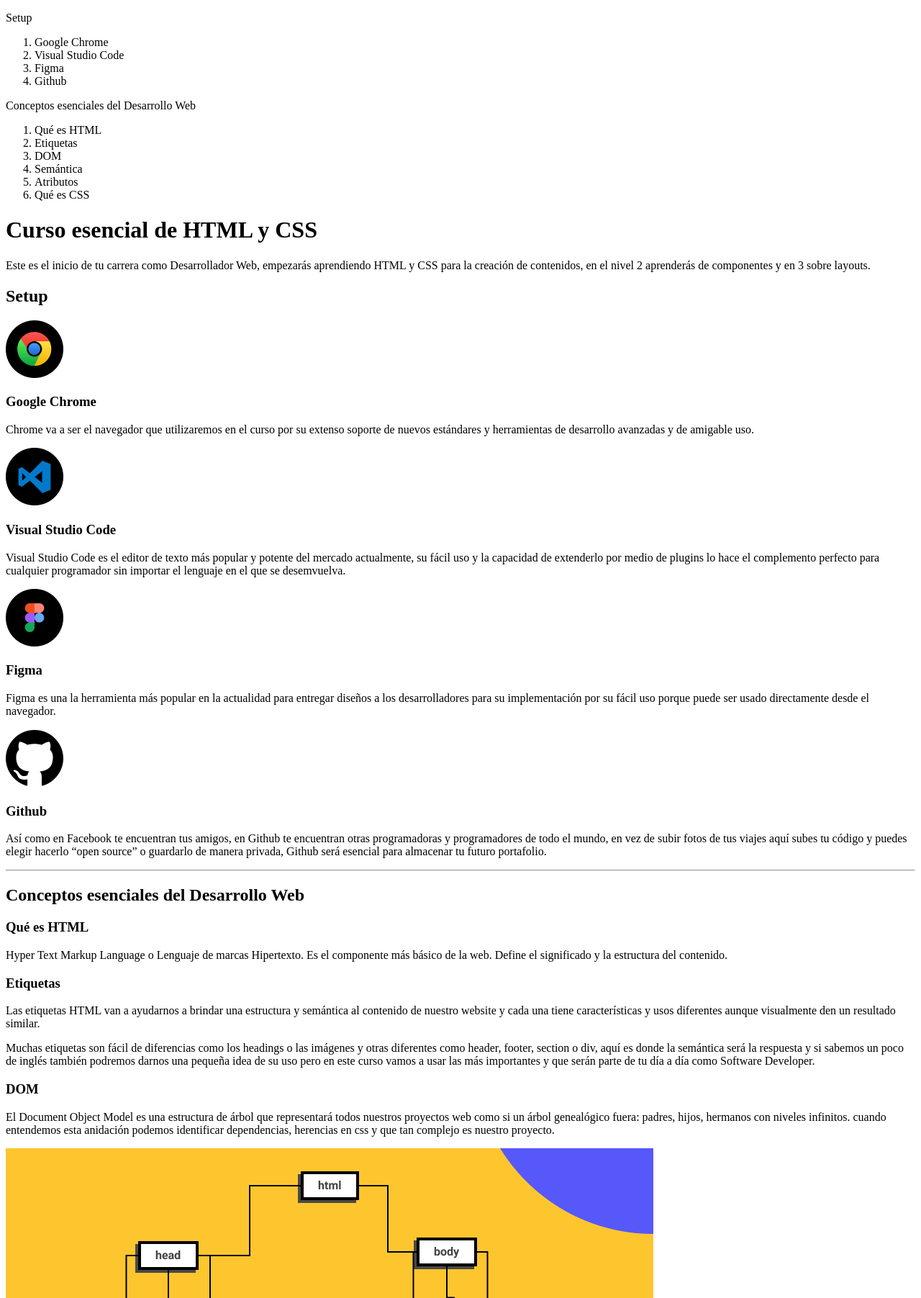
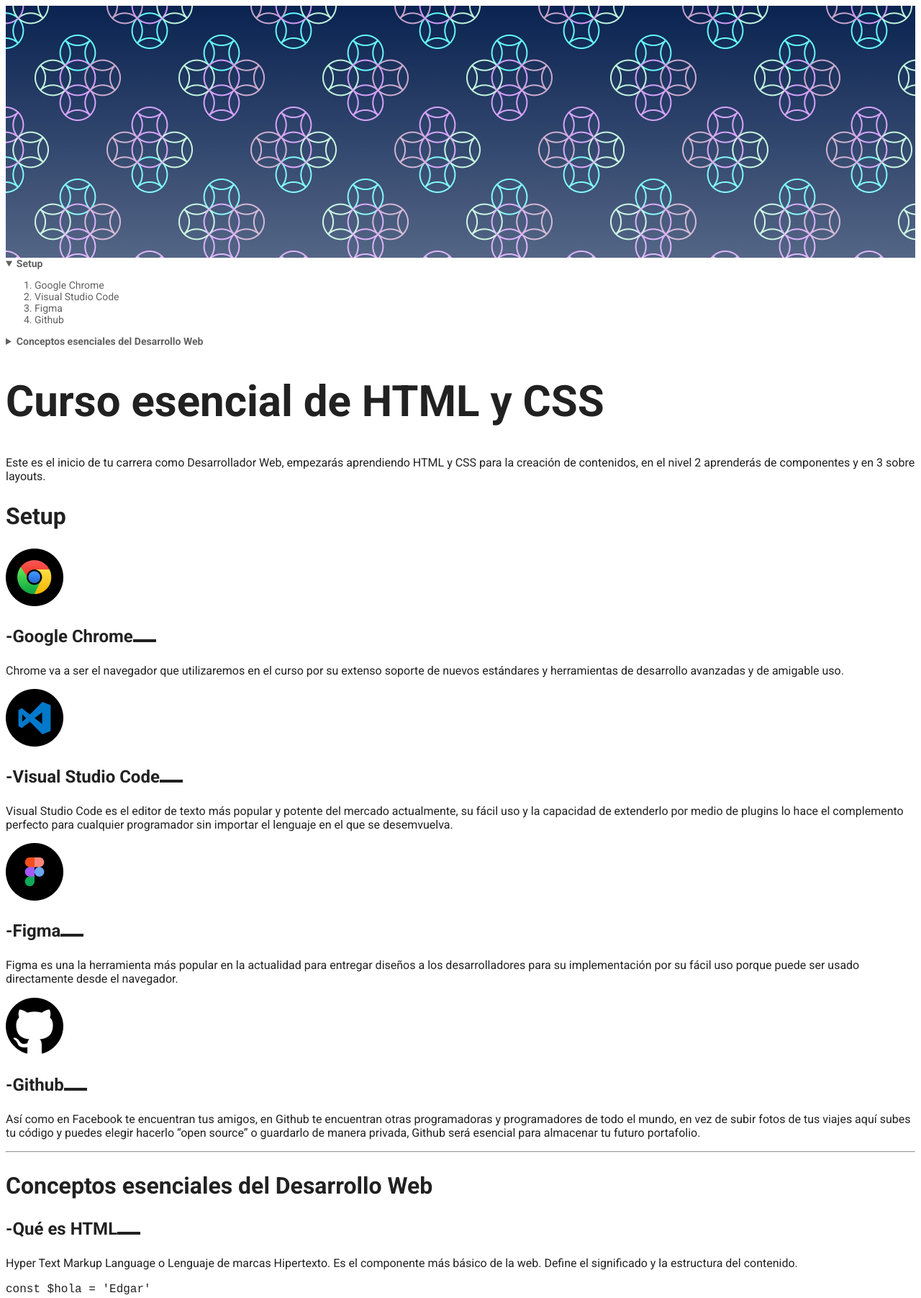
Before and after one commit to enavarro42/curso-esencial-html-css, a plain HTML site: page index.html in a window 1280 px wide. Shown: the top 1803 px of the page at 72% size. Drawn offline with Linux system fonts and the light colour scheme.

Commit message:
-Menu con js - styles - header image

```diff
--- /dev/null
+++ b/css/style.css
@@ -0,0 +1,67 @@
+:root {
+  font-size: 16px;
+  --gray30: #212121;
+  --gray20: #212429;
+  --gray10: #616161;
+  --backgroundSecundary: #FEC62E;
+}
+
+body {
+  color: var(--gray30);
+  font-family: 'Roboto', sans-serif;
+}
+
+a {
+  color: var(--gray30);
+}
+
+header {
+  font-size: 14px;
+  color: var(--gray10);
+}
+
+header a {
+  color: var(--gray10);
+  text-decoration: none;
+}
+
+header a:hover {
+  color: var(--gray30);
+}
+
+nav details summary {
+  font-weight: bold;
+}
+
+h1 {
+  font-size: 3.75em;
+}
+
+h2 {
+  font-size: 2em;
+}
+
+h3 {
+  font-size: 1.5em;
+}
+
+pre {
+  background: var(--backgroundSecundary);
+}
+
+.hero {
+  background-image: linear-gradient(to top, rgba(255, 255, 255, .3), transparent), url('../images/pattern.png');
+  height: 350px;
+}
+
+h3::before {
+  content: '-';
+}
+
+h3::after {
+  content: '';
+  width: 32px;
+  height: 4px;
+  background: var(--gray30);
+  display: inline-block;
+}
--- a/index.html
+++ b/index.html
@@ -3,27 +3,80 @@
 <head>
   <meta charset="UTF-8">
   <meta name="viewport" content="width=device-width, initial-scale=1.0">
+  <link rel="stylesheet" href="/css/style.css">
+  <link rel="preconnect" href="https://fonts.gstatic.com">
+  <link href="https://fonts.googleapis.com/css2?family=Roboto:ital,wght@0,400;0,700;1,400;1,700&display=swap"
+    rel="stylesheet">
   <title>El Blog de Edgar</title>
 </head>
 <body>
+  <div class="hero"></div>
   <header>
-    <p>Setup</p>
     <nav>
-      <ol>
-        <li>Google Chrome</li>
-        <li>Visual Studio Code</li>
-        <li>Figma</li>
-        <li>Github</li>
-      </ol>
-      <p>Conceptos esenciales del Desarrollo Web</p>
-      <ol>
-        <li>Qué es HTML</li>
-        <li>Etiquetas</li>
-        <li>DOM</li>
-        <li>Semántica</li>
-        <li>Atributos</li>
-        <li>Qué es CSS</li>
-      </ol>
+      <details open>
+        <summary>
+          Setup
+        </summary>
+        <ol>
+          <li>
+            <a href="#google-chrome">
+              Google Chrome
+            </a>
+          </li>
+          <li>
+            <a href="#vsc">
+              Visual Studio Code
+            </a>
+          </li>
+          <li>
+            <a href="#figma">
+              Figma
+            </a>
+          </li>
+          <li>
+            <a href="#github">
+              Github
+            </a>
+          </li>
+        </ol>
+      </details>
+      <details>
+        <summary>
+          Conceptos esenciales del Desarrollo Web
+        </summary>
+        <ol>
+          <li>
+            <a href="#html">
+              Qué es HTML
+            </a>
+          </li>
+          <li>
+            <a href="#tags">
+              Etiquetas
+            </a>
+          </li>
+          <li>
+            <a href="#dom">
+              DOM
+            </a>
+          </li>
+          <li>
+            <a href="#semantic">
+              Semántica
+            </a>
+          </li>
+          <li>
+            <a href="#attr">
+              Atributos
+            </a>
+          </li>
+          <li>
+            <a href="#css">
+              Qué es CSS
+            </a>
+          </li>
+        </ol>
+      </details>
     </nav>
   </header>
   <h1>Curso esencial de HTML y CSS</h1>
@@ -33,14 +86,14 @@
   </p>
   <h2>Setup</h2>
   <img src="images/google-chrome.png" alt="Logo de Google Chrome" title="Logo de Google Chrome" />
-  <h3>Google Chrome</h3>
+  <h3 id="google-chrome">Google Chrome</h3>
   <p>
     Chrome va a ser el navegador que utilizaremos en el curso por su extenso soporte de nuevos estándares y herramientas de
     desarrollo avanzadas y de amigable uso.
   </p>
 
   <img src="images/visual-studio-code.png" alt="Logo de Visual Studio Code" title="Logo de Visual Studio Code" />
-  <h3>Visual Studio Code</h3>
+  <h3 id="vsc">Visual Studio Code</h3>
   <p>
     Visual Studio Code es el editor de texto más popular y potente del mercado actualmente, su fácil uso y la capacidad de
     extenderlo por medio de plugins lo hace el complemento perfecto para cualquier programador sin importar el lenguaje en
@@ -48,14 +101,14 @@
   </p>
 
   <img src="images/figma.png" alt="Logo de Figma" title="Logo de Figma" />
-  <h3>Figma</h3>
+  <h3 id="figma">Figma</h3>
   <p>
     Figma es una la herramienta más popular en la actualidad para entregar diseños a los desarrolladores para su
     implementación por su fácil uso porque puede ser usado directamente desde el navegador.
   </p>
 
   <img src="images/github.png" alt="Logo de Github" title="Logo de Github" />
-  <h3>Github</h3>
+  <h3 id="github">Github</h3>
   <p>
     Así como en Facebook te encuentran tus amigos, en Github te encuentran otras programadoras y programadores de todo el
     mundo, en vez de subir fotos de tus viajes aquí subes tu código y puedes elegir hacerlo “open source” o guardarlo de
@@ -63,12 +116,26 @@
   </p>
   <hr>
   <h2>Conceptos esenciales del Desarrollo Web</h2>
-  <h3>Qué es HTML</h3>
+  <h3 id="html">Qué es HTML</h3>
   <p>
     Hyper Text Markup Language o Lenguaje de marcas Hipertexto. Es el componente más básico de la web. Define el significado
     y la estructura del contenido.
   </p>
-  <h3>Etiquetas</h3>
+  <code>const $hola = 'Edgar'</code>
+  <pre>
+    &lt;!DOCTYPE html&gt;
+    &lt;html lang=&quot;en&quot;&gt;
+    &lt;head&gt;
+    &lt;meta charset=&quot;UTF-8&quot;&gt;
+    &lt;meta name=&quot;viewport&quot; content=&quot;width=device-width, initial-scale=1.0&quot;&gt;
+    &lt;title&gt;Hello&lt;/title&gt;
+    &lt;/head&gt;
+    &lt;body&gt;
+    &lt;p&gt;Hola Mundo!&lt;/p&gt;
+    &lt;/body&gt;
+    &lt;/html&gt;
+  </pre>
+  <h3 id="tags">Etiquetas</h3>
   <p>
     Las etiquetas HTML van a ayudarnos a brindar una estructura y semántica al contenido de nuestro website y cada una tiene
     características y usos diferentes aunque visualmente den un resultado similar.
@@ -79,7 +146,7 @@
     pequeña idea de su uso pero en este curso vamos a usar las más importantes y que serán parte de tu día a día como
     Software Developer.
   </p>
-  <h3>DOM</h3>
+  <h3 id="dom">DOM</h3>
   <p>
     El Document Object Model es una estructura de árbol que representará todos nuestros proyectos web como si un árbol
     genealógico fuera: padres, hijos, hermanos con niveles infinitos. cuando entendemos esta anidación podemos identificar
@@ -87,7 +154,7 @@
   </p>
   <img src="images/dom.png" alt="Estructura de árbol que representa al DOM" tilte="Estructura de árbol que representa al DOM" />
 
-  <h3>Semántica</h3>
+  <h3 id="semantic">Semántica</h3>
   <p>
     La semántica le brinda sentido a cada elemento existen en un sitio web, algunos elementos será meramente decorativos y
     no deben significar nada pero otros serán títulos y deberán estar en diferente jerarquías o alguna secciones serán más
@@ -96,14 +163,14 @@
     la accesibilidad de tu sitio web, para que personas con habilidades diferentes puedan entender cada contenido.
   </p>
 
-  <h3>Atributos</h3>
+  <h3 id="attr">Atributos</h3>
   <p>
     Los atributos le dan características extra a las etiquetas para complementar información y son pre programadas por el
     navegador, algunos atributos funcionan en todas las etiquetas de la misma forma como ‘class’ pero otros atributos
     funcionan en solo alguna etiquetas como src
   </p>
 
-  <h3>CSS</h3>
+  <h3 id="css">CSS</h3>
   <p>
     Hojas de Estilo en Cascada (del inglés Cascading Style Sheets) o CSS es el lenguaje de estilos utilizado para describir
     la presentación de documentos HTML
@@ -141,5 +208,6 @@
 
   <h4>Modelo de caja</h4>
   <img src="images/programar-cambio-mi-vida.png" alt="Programar cambio mi vida" title="Programar cambio mi vida" />
+  <script src="/js/main.js"></script>
 </body>
 </html>
--- /dev/null
+++ b/js/main.js
@@ -0,0 +1,9 @@
+const $detailsList = document.querySelectorAll('details')
+$detailsList.forEach(($details) => {
+  $details.querySelector('summary').addEventListener('click', expand)
+})
+function expand() {
+  $detailsList.forEach(($details) => {
+    $details.removeAttribute('open')
+  })
+}
```
Also changed, not shown: images/pattern.png (added).
